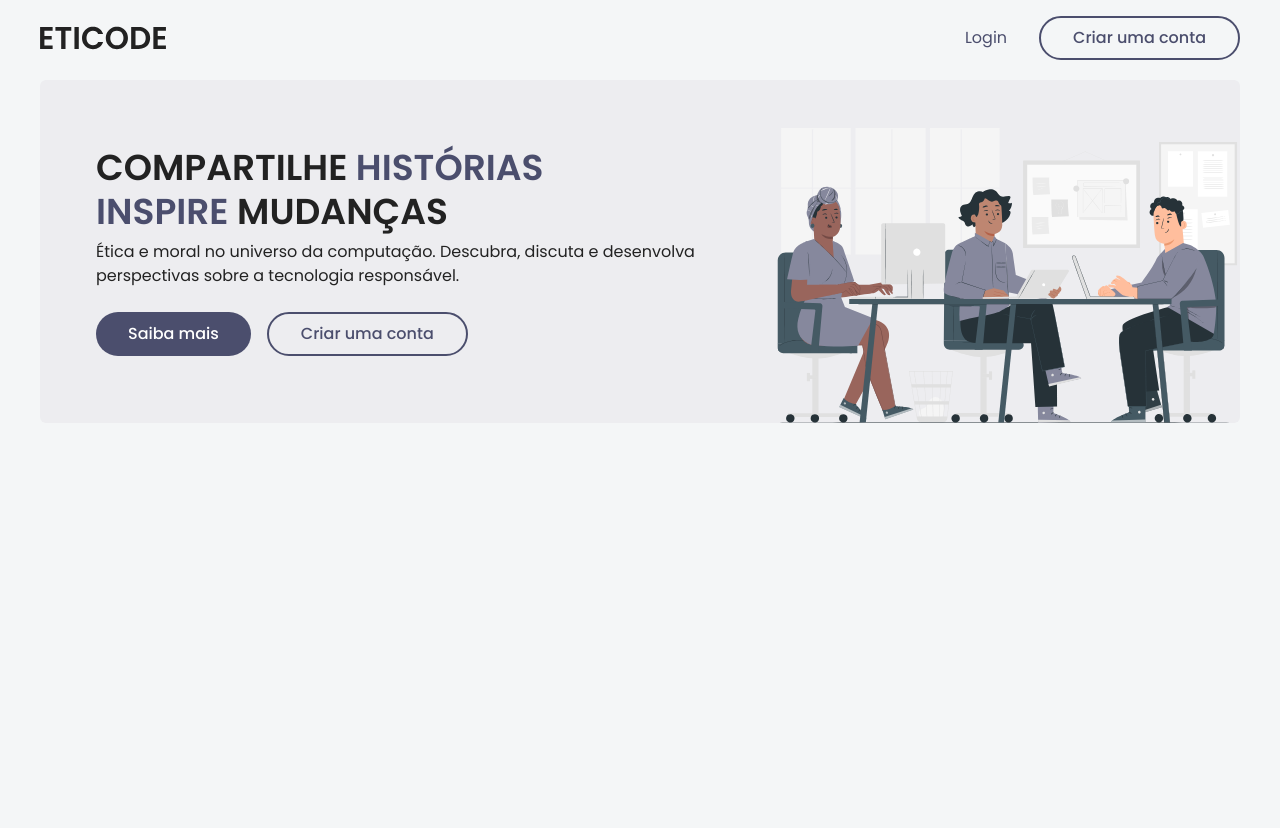
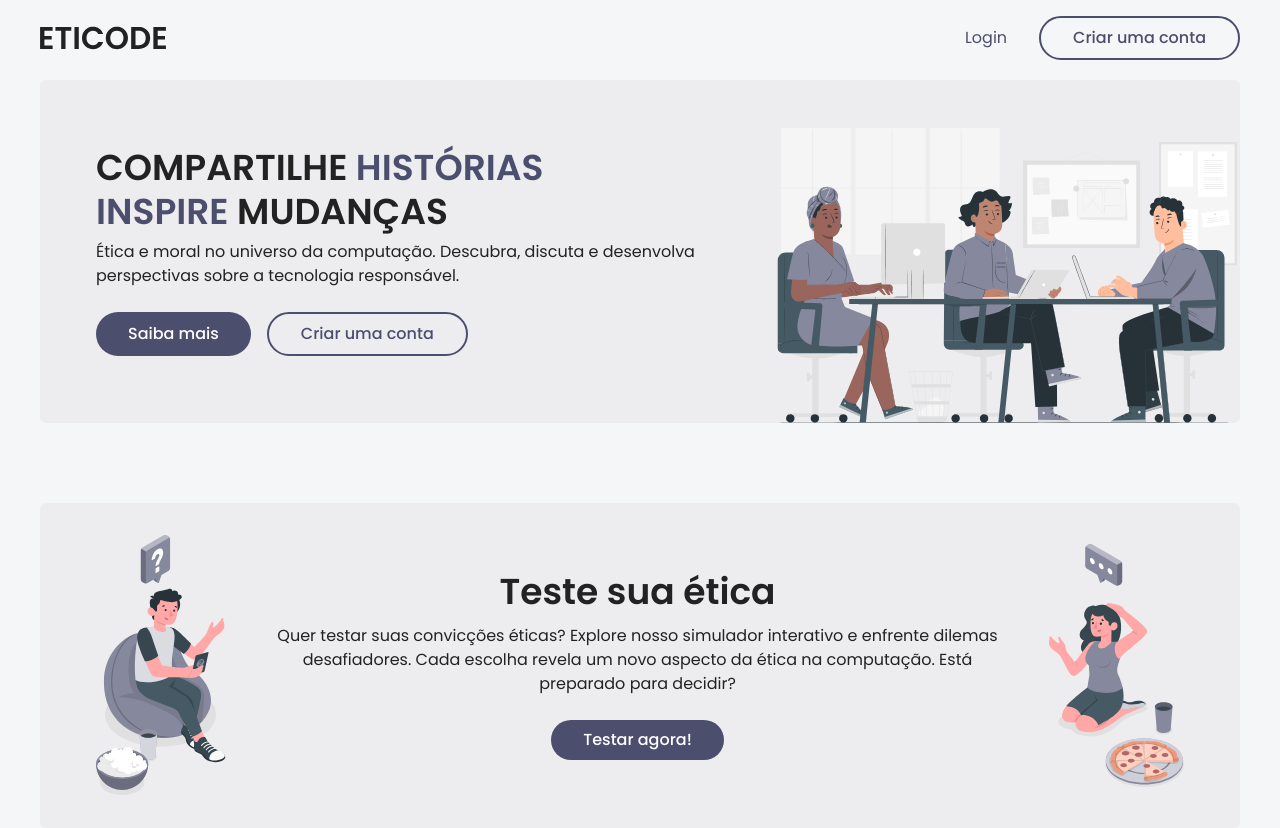
Before and after one commit to BrunoAngeloti/ETICODE, a Next.js app: page / in a window 1280 px wide. Before the commit the page ends 800 px from the top, so only its background shows below. Built offline with nearby package versions, Linux system fonts and the light colour scheme.

Commit message:
feat: PlayGame done

```diff
--- a/src/components/Hero.tsx
+++ b/src/components/Hero.tsx
@@ -12,7 +12,7 @@ export function Hero(){
           Ética e moral no universo da computação. Descubra, discuta e desenvolva perspectivas sobre a tecnologia responsável.
         </p>
 
-        <div className="flex flex-col md:flex-row gap-4 mt-6 ">
+        <div className="flex flex-col md:flex-row gap-4 mt-6 w-full justify-center lg:justify-start">
           <Button title="Saiba mais" onPress={() => {}} />
           <Button title="Criar uma conta" onPress={() => {}} variant="outlined"/>
         </div>
--- /dev/null
+++ b/src/components/PlayGame.tsx
@@ -0,0 +1,36 @@
+import Image from "next/image";
+import { Button } from "./Button";
+
+export function PlayGame(){
+  return(
+    <div className="w-full bg-primary-50 flex items-center flex-col lg:flex-row gap-10 font-poppins rounded-md px-6 sm:px-14 py-8 mt-20">
+      <Image
+        src="/playGameImageLeft.svg"
+        alt="Homem sentado com uma pipoca ao lado"
+        width={135}
+        height={243}
+        className="hidden lg:block"
+      />
+      <div className="flex flex-col justify-center items-center text-center ">
+        <h1 className="text-2xl sm:text-4xl font-semibold mb-1 text-grey-500">
+          Teste sua ética
+        </h1>
+
+        <p className="text-grey-500 mt-2">
+          Quer testar suas convicções éticas? Explore nosso simulador interativo e enfrente dilemas desafiadores. Cada escolha revela um novo aspecto da ética na computação. Está preparado para decidir?
+        </p>
+
+        <div className="flex flex-col md:flex-row gap-4 mt-6 w-full justify-center">
+          <Button title="Testar agora!" onPress={() => {}} />
+        </div>
+      </div>
+      <Image
+        src="/playGameImageRight.svg"
+        alt="Mulher sentada com uma pizza ao lado"
+        width={135}
+        height={243}
+        className="hidden lg:block"
+      />
+    </div>
+  )
+}
--- a/src/pages/index.tsx
+++ b/src/pages/index.tsx
@@ -1,10 +1,12 @@
 import { Hero } from "@/components/Hero";
+import { PlayGame } from "@/components/PlayGame";
 
 export default function Home() {
   return (
     <main className="w-full flex flex-col items-center">
       <section className="w-full max-w-7xl px-10">
         <Hero />
+        <PlayGame />
       </section>
     </main>
   )
```
Also changed, not shown: public/playGameImageLeft.svg (added), public/playGameImageRight.svg (added).
